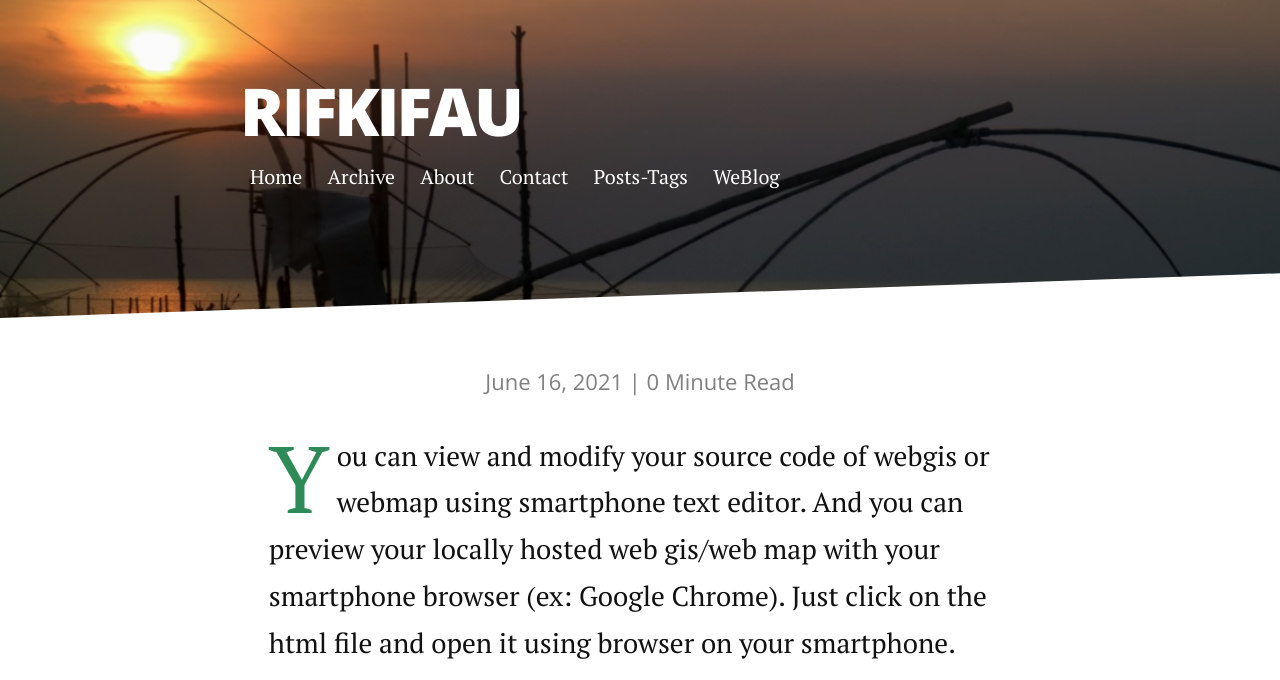
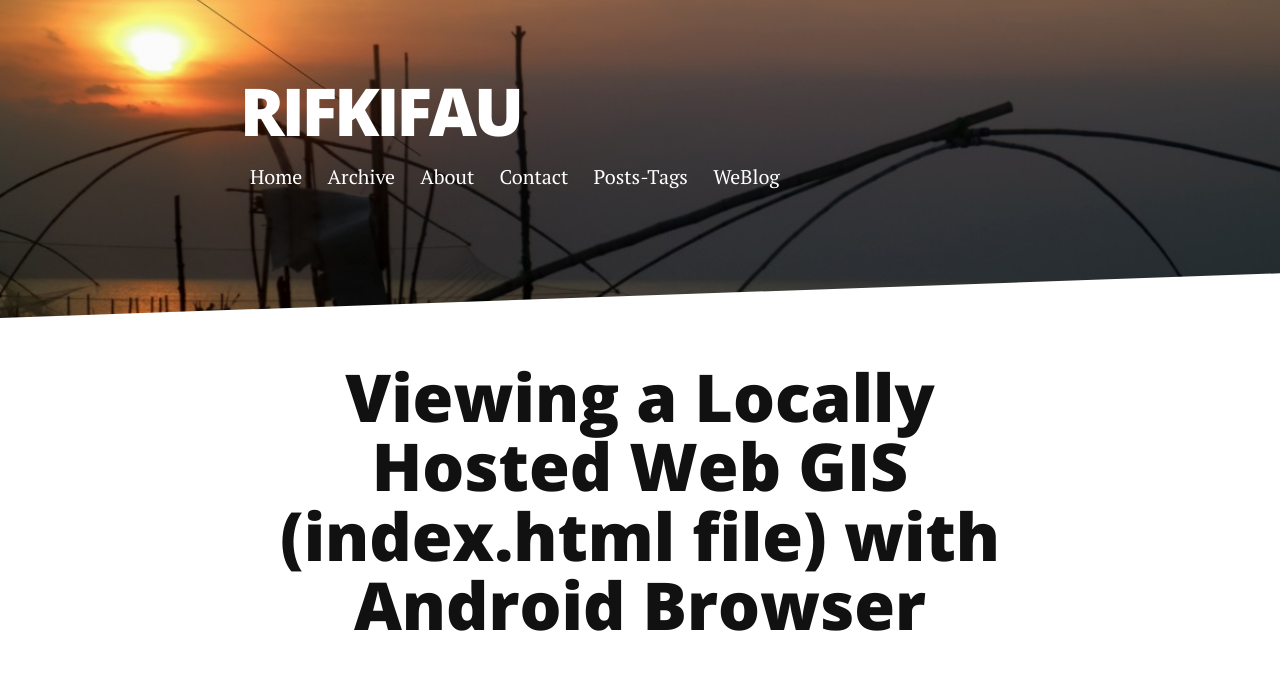
Before and after one commit to rifkifau/rifkifau.github.io, a Jekyll site: the page built from _posts/2018-07-24-viewing-a-locally-hosted-webgis-index-html-file-with-android-browser.markdown, in a window 1280 px wide and 1400 px high. Shown: the top 680 px of the window. Built offline with Jekyll 4.4.1, drawn with Linux system fonts in a browser that asks for light colours; nearby versions of some CDN libraries; our own code applies the rules of GitHub Pages for plain Markdown files; comment, search, counter and statistics services are not loaded; some of the changed text lies outside the part shown.

Commit message:
Update 2018-07-24-viewing-a-locally-hosted-webgis-index-html-file-with-android-browser.markdown

```diff
--- a/_posts/2018-07-24-viewing-a-locally-hosted-webgis-index-html-file-with-android-browser.markdown
+++ b/_posts/2018-07-24-viewing-a-locally-hosted-webgis-index-html-file-with-android-browser.markdown
@@ -3,7 +3,7 @@
 title:  "Viewing a Locally Hosted Web GIS (index.html file) with Android Browser"
 date:   2018-07-24
 tags:   [ Video Tutorial, Web GIS, Locally Hosted, Browser ]
-desc: You can view and modify your source code of webgis or webmap using smartphone text editor. And you can preview your locally hosted web gis/web map with your smartphone browser (ex: Google Chrome). Just click on the html file and open it using browser on your smartphone.
+desc: "You can view and modify your source code of webgis or webmap using smartphone text editor. And you can preview your locally hosted web gis/web map with your smartphone browser (ex: Google Chrome). Just click on the html file and open it using browser on your smartphone."
 keywords: Video Tutorial, Web GIS, Locally Hosted, Browser
 image: viewing-locally-webgis.jpg
 ---
```
